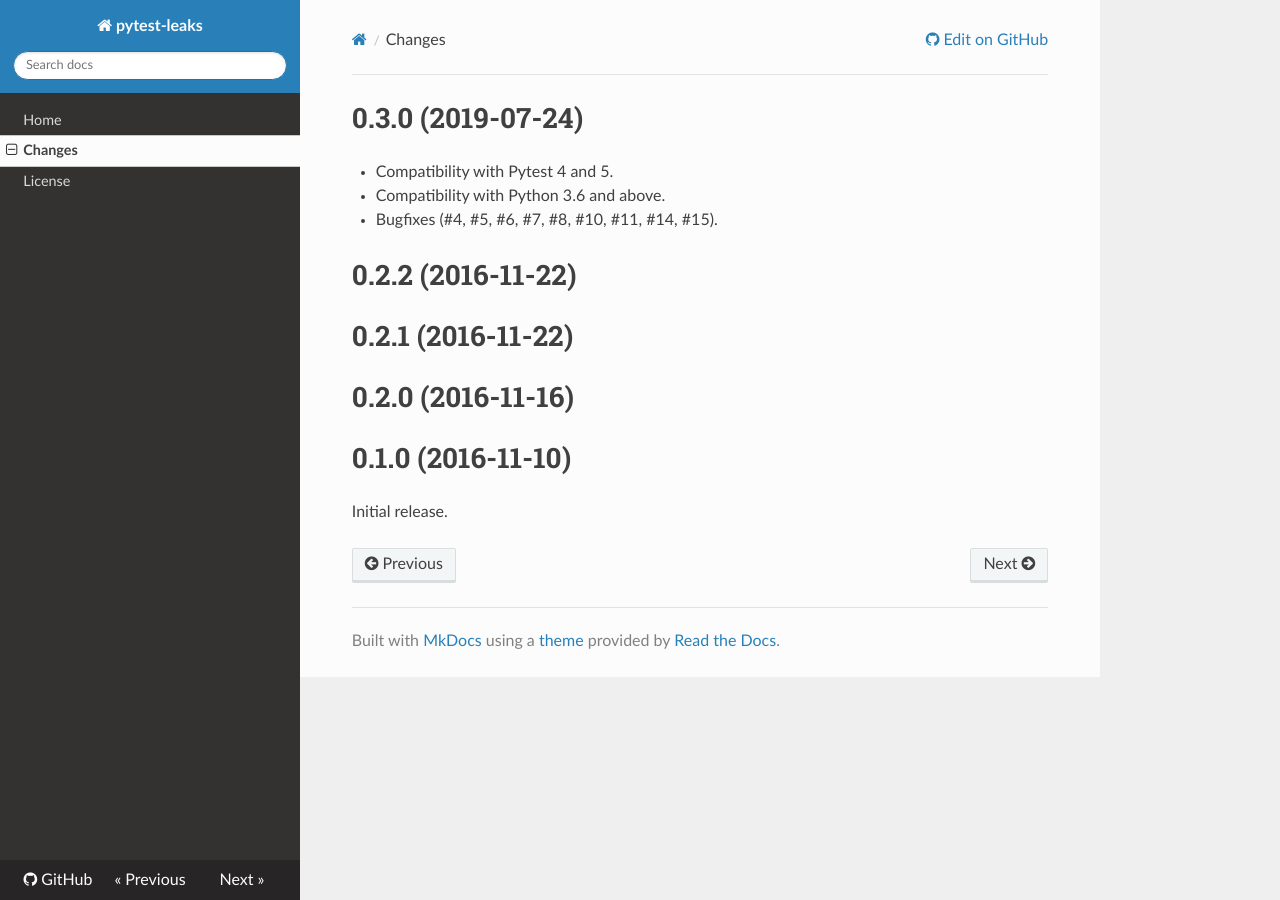
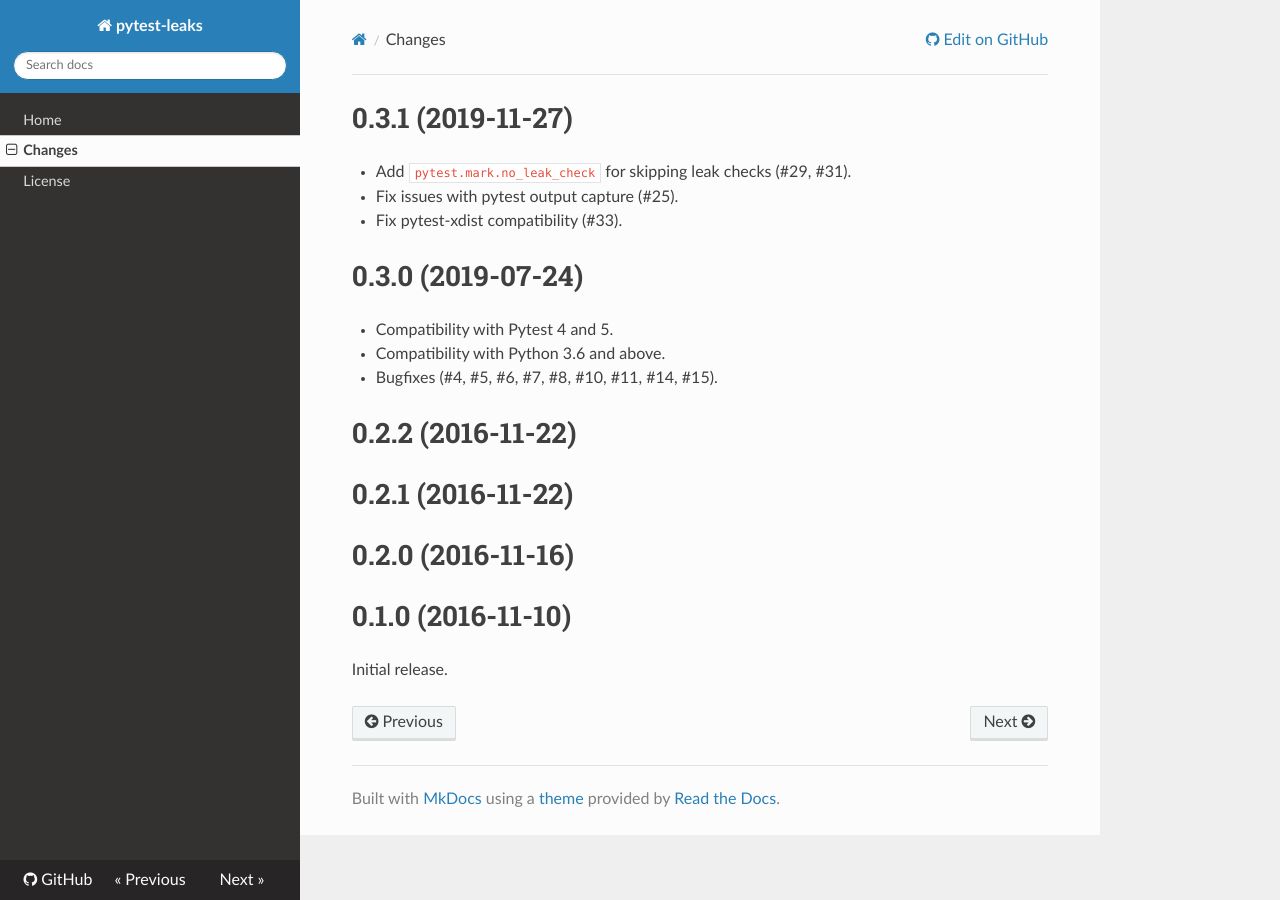
Before and after one commit to abalkin/pytest-leaks, an MkDocs documentation site: the page built from docs/changes.md, in a window 1280 px wide. Built offline with MkDocs 1.6.1, drawn with Linux system fonts in a browser that asks for light colours; nearby versions of some CDN libraries; old or Windows-style settings are respelled for this version of MkDocs.

Commit message:
DOC: update release notes

```diff
--- a/CHANGES.md
+++ b/CHANGES.md
@@ -1,3 +1,9 @@
+# 0.3.1 (2019-11-27)
+
+- Add `pytest.mark.no_leak_check` for skipping leak checks (#29, #31).
+- Fix issues with pytest output capture (#25).
+- Fix pytest-xdist compatibility (#33).
+
 # 0.3.0 (2019-07-24)
 
 - Compatibility with Pytest 4 and 5.
```
